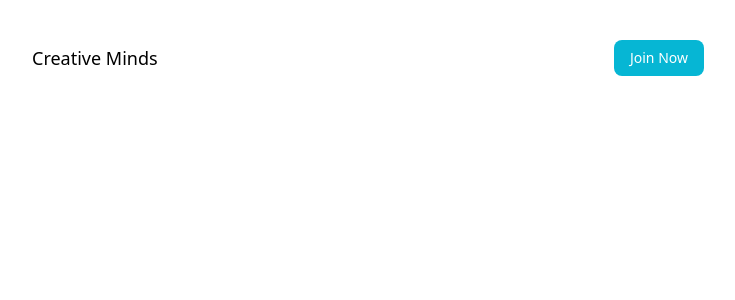
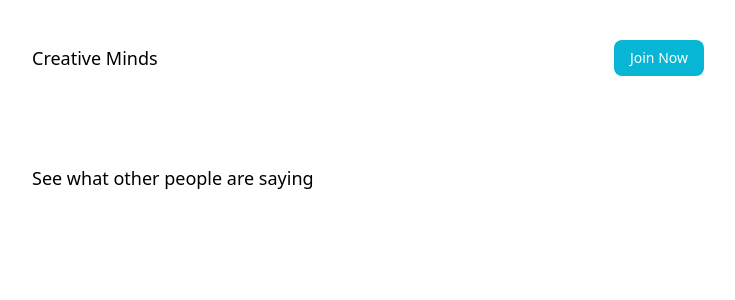
Before and after one commit to KingsleyAmankwah/Laugh-Out-Loud, a Next.js app: page / in a window 1280 px wide. Shown: the top 300 px of the page, without its empty margins (272-1007 px from the left). Built offline with nearby package versions, Linux system fonts and the light colour scheme; no server answers.

Commit message:
app entry file

```diff
--- a/pages/index.tsx
+++ b/pages/index.tsx
@@ -1,8 +1,7 @@
 import Head from "next/head";
 import Image from "next/image";
 import { Inter } from "@next/font/google";
-
-
+import Message from "../components/Message";
 const inter = Inter({ subsets: ["latin"] });
 
 export default function Home() {
@@ -14,7 +13,11 @@ export default function Home() {
         <meta name="viewport" content="width=device-width, initial-scale=1" />
         <link rel="icon" href="/favicon.ico" />
       </Head>
-      <main></main>
+      <main>
+        <div className="my-12 text-lg font-medium">
+          <h2>See what other people are saying</h2>
+        </div>
+      </main>
     </>
   );
 }
```
